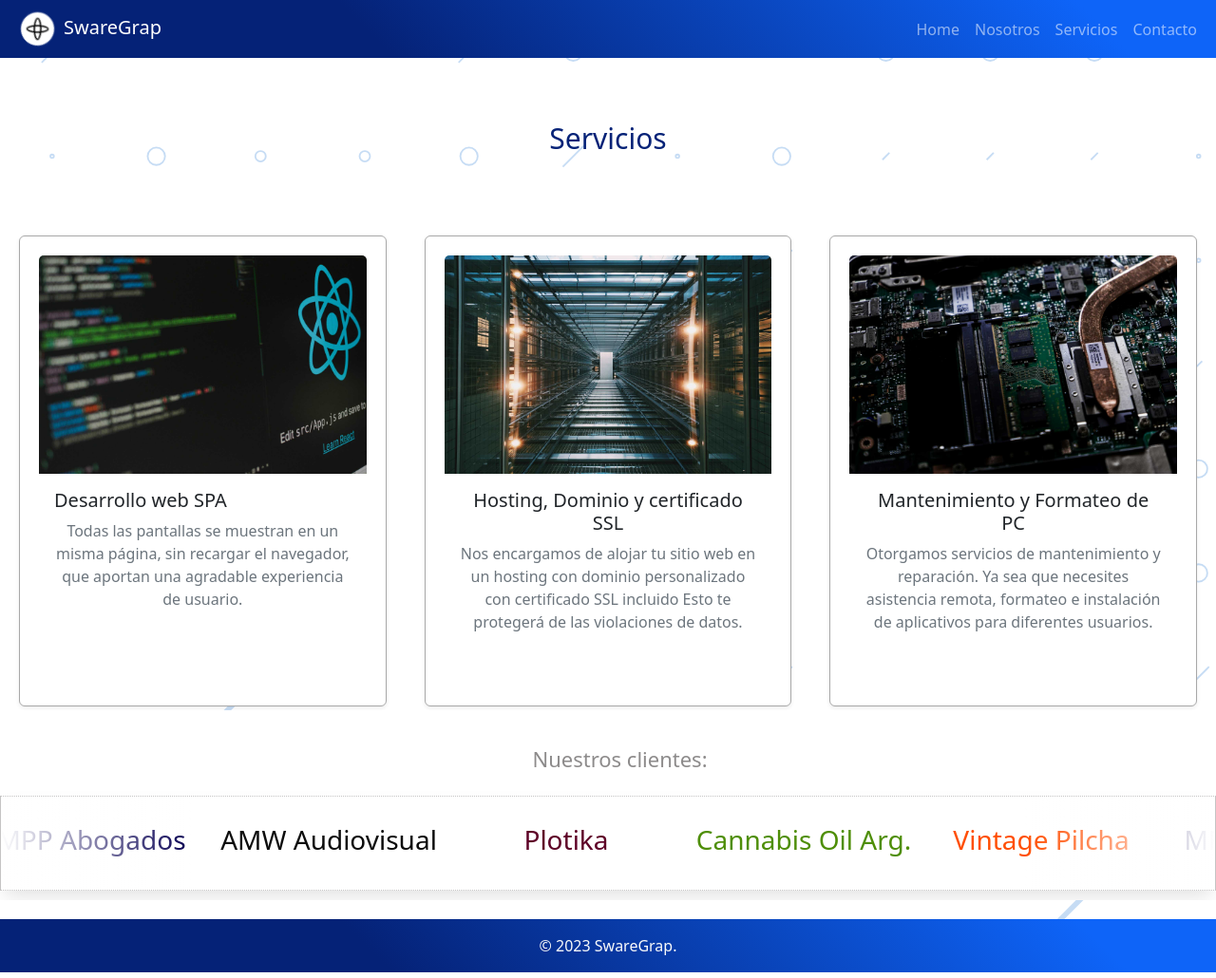
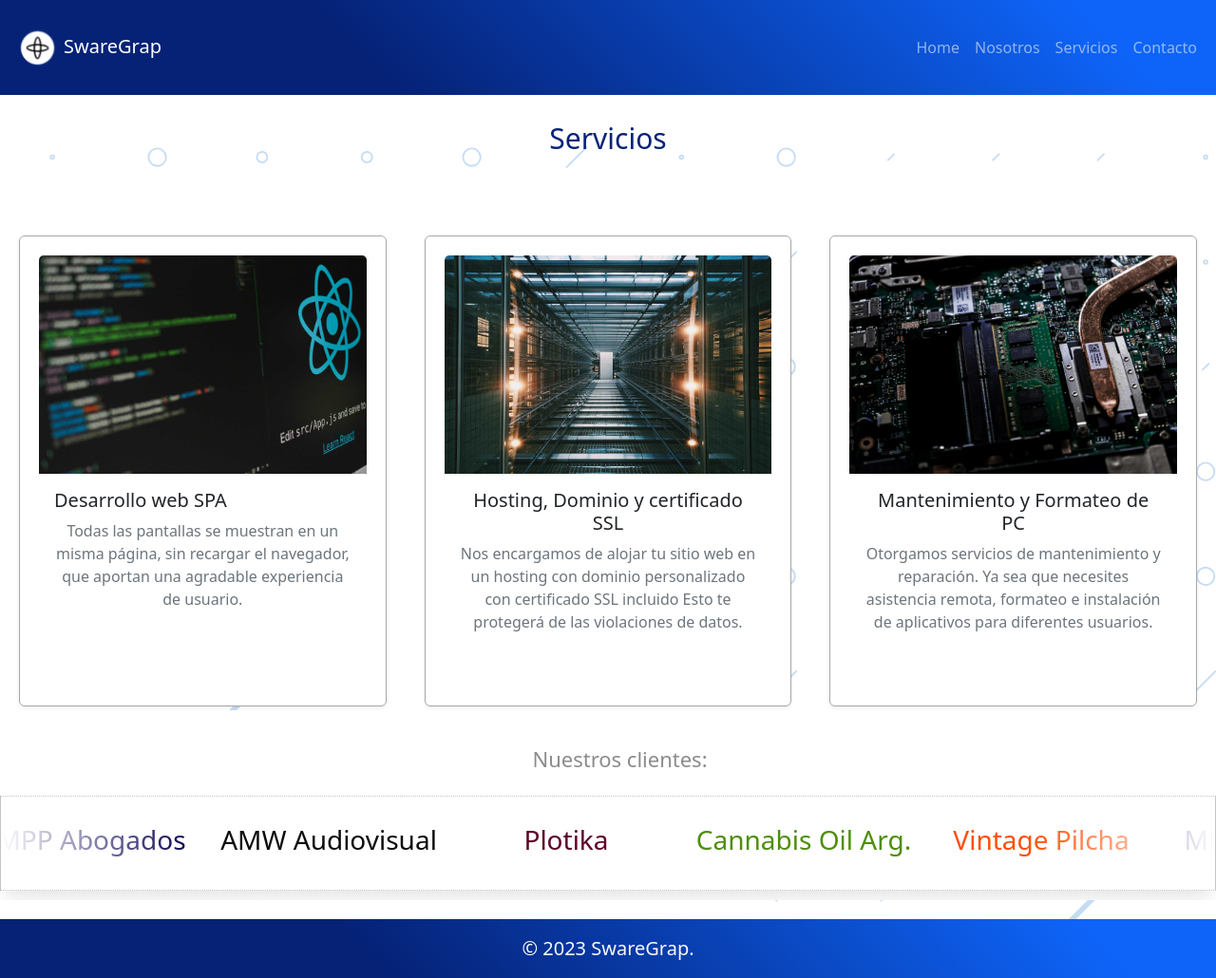
Before and after one commit to GuidoSantiagoReta/Swaregrap-reactrouterv6, a React (Create React App) app: page /services in a window 1280 px wide. Shown: the whole page at 95% size. Built offline with nearby package versions, Linux system fonts and the light colour scheme.

Commit message:
General-modifications-35

```diff
--- a/src/App.css
+++ b/src/App.css
@@ -41,6 +41,10 @@
 }
 
 /*NAV-BAR TOGGLE*/
+
+.navbar-height{
+  height: 100px;
+}
 .toggle {
   border: none !important;
 }
@@ -49,7 +53,12 @@
   box-shadow: none !important;
 }
 
+
 /*NAV-LINKS*/
+
+.text-light{
+  font-size: 20px !important;
+}
 
 /* burger menu*/
 
--- a/src/components/BurgerMenu.jsx
+++ b/src/components/BurgerMenu.jsx
@@ -12,7 +12,7 @@
 
  return (
   <>
-    <Navbar collapseOnSelect fixed="top" className=" animate__animated animate__fadeIn nav-bar" variant="dark" expand="md">
+    <Navbar collapseOnSelect fixed="top" className=" animate__animated animate__fadeIn nav-bar " variant="dark" expand="md">
       <Container fluid>
         <Navbar.Brand as={Link} to="/home">
           <img className="image-logo" src={logoswg} id="inverse-rotation" height="35" alt="SwareGrap" />
@@ -20,7 +20,7 @@
         </Navbar.Brand>
         <Navbar.Toggle aria-controls="offcanvasNavbar " onClick={handleShow} className="toggle" />
         <Offcanvas show={show} onHide={handleClose} placement="end" className="visible nav-bar">
-          <Offcanvas.Header closeButton>
+          <Offcanvas.Header closeButton className="close-button">
             <Offcanvas.Title> <img className="image-logo" src={logoswg} id="inverse-rotation" height="35" alt="SwareGrap" />SwareGrap</Offcanvas.Title>
           </Offcanvas.Header>
           <Offcanvas.Body>
--- a/src/components/NavBar.jsx
+++ b/src/components/NavBar.jsx
@@ -12,7 +12,7 @@
 
   return (
     <>
-    <Navbar collapseOnSelect fixed="top" className=" animate__animated animate__fadeIn nav-bar" variant="dark" expand="md">
+    <Navbar collapseOnSelect fixed="top" className=" animate__animated animate__fadeIn nav-bar navbar-height" variant="dark" expand="md" height={100}>
     <Container fluid>
       <Navbar.Brand as={Link} to="/home">
         <img className="image-logo" src={logosw} id="inverse-rotation" height="35" alt="SwareGrap" />
```
